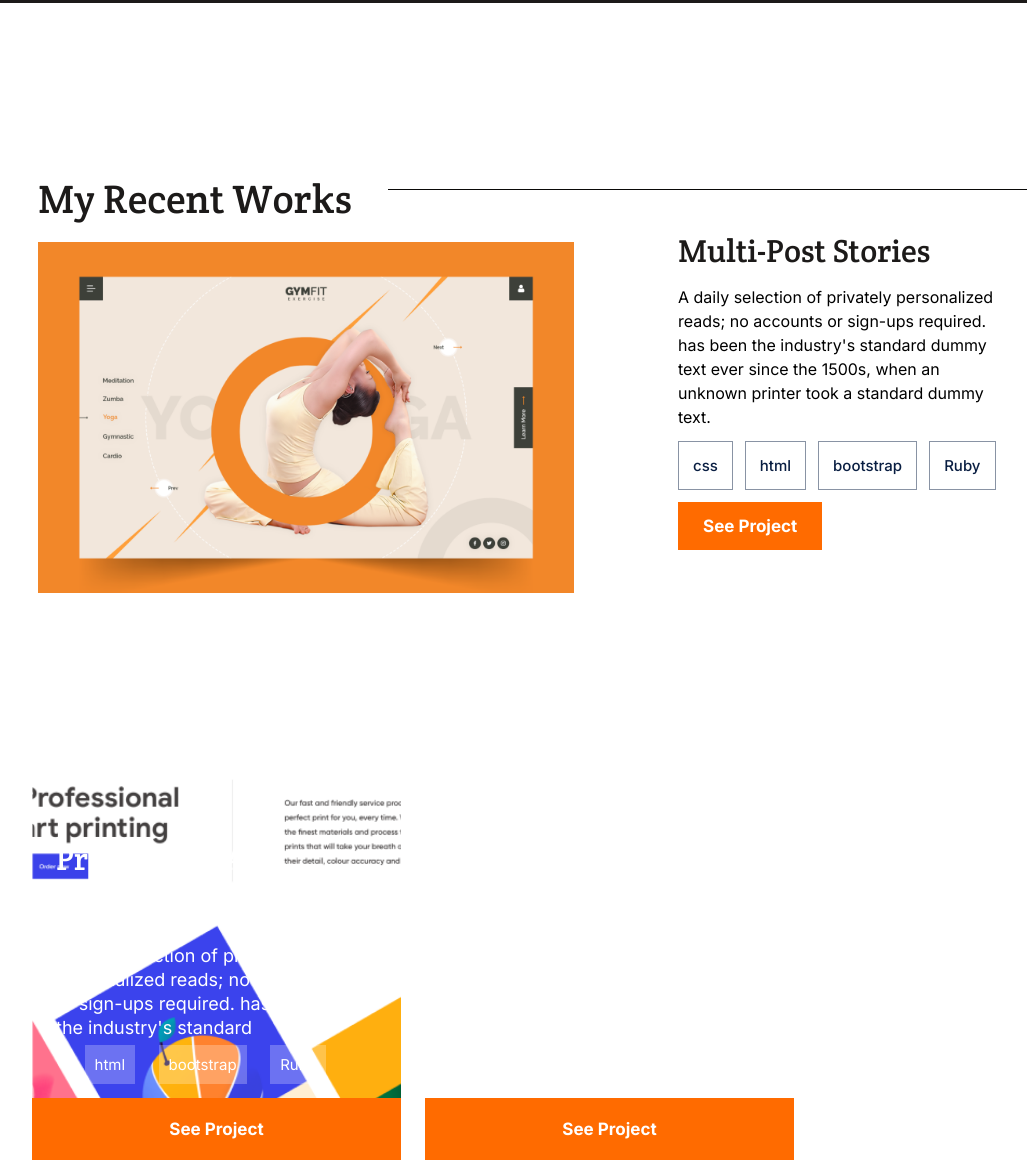
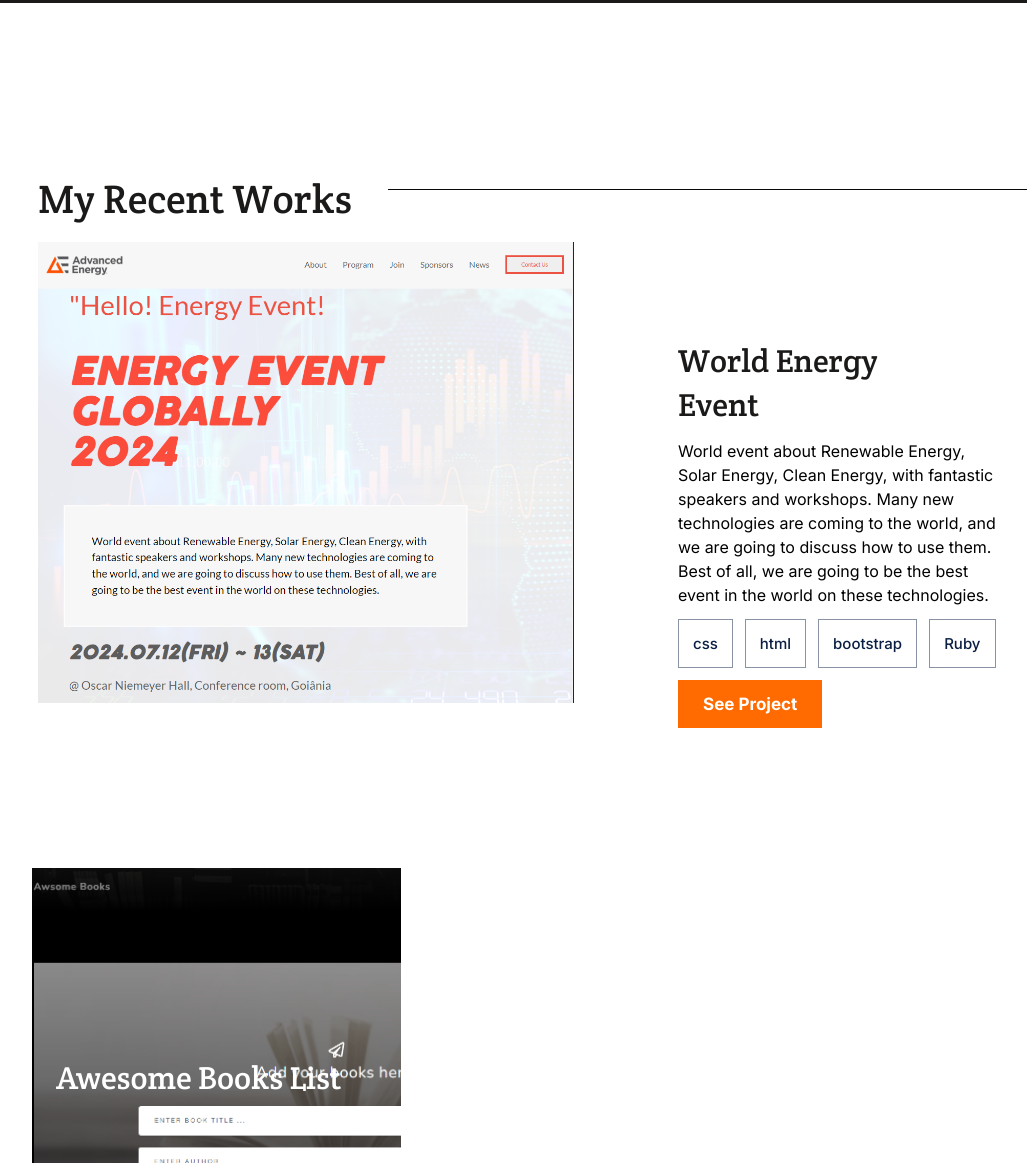
Before and after one commit to mrEckendonk/portfolio, a plain HTML site: page index.html in a window 1280 px wide. Shown: the part 715-1878 px from the top of the page, without its empty margins (112-1139 px from the left). Drawn offline with Linux system fonts and the light colour scheme.

Commit message:
added new projects

```diff
--- a/index.html
+++ b/index.html
@@ -147,16 +147,14 @@
       </div>
       <div class="line"></div>
       <div>
-        <img src="assets/joga_2x.png" alt="project image" class="joga" />
+        <img src="./assets/energy_event.png" alt="project image" class="joga" />
       </div>
       <div class="text2">
-        <h3>Multi-Post Stories</h3>
+        <h3>World Energy Event</h3>
       </div>
       <div class="text3">
         <p>
-          A daily selection of privately personalized reads; no accounts or
-          sign-ups required. has been the industry's standard dummy text ever
-          since the 1500s, when an unknown printer took a standard dummy text.
+          World event about Renewable Energy, Solar Energy, Clean Energy, with fantastic speakers and workshops. Many new technologies are coming to the world, and we are going to discuss how to use them. Best of all, we are going to be the best event in the world on these technologies.
         </p>
       </div>
       <!-- Menu Items-->
@@ -206,18 +204,18 @@
             </ul>
           </nav>
           <div class="middle_section">
-            <img src="assets/joga_2x.png" alt="project image" class="joga" />
+            <img src="assets/energy_event.png" alt="project image" class="joga" />
             <div class="side_section">
               <div class="text3">
                 <p>
-                  Lorem ipsum, dolor sit amet consectetur adipisicing elit. Sint ipsa voluptate temporibus tempora vel soluta modi odio in provident, inventore quaerat eligendi, neque deleniti accusamus iusto consequuntur obcaecati architecto distinctio perferendis quod enim! Eum quam consectetur, magnam facere beatae dolor sint, a illo error omnis dolore, sunt deleniti exercitationem delectus tenetur tempore. Molestiae officiis, cupiditate molestias omnis sit maxime recusandae dolorem distinctio labore! Illum veritatis odio sapiente distinctio facilis rerum ipsa tempora eligendi eos ex? At sit libero adipisci minima eius veritatis sequi tempore soluta sunt, tempora omnis nesciunt similique facere reiciendis velit exercitationem nostrum alias neque, accusamus dolor expedita.
+                  World event about Renewable Energy, Solar Energy, Clean Energy, with fantastic speakers and workshops. Many new technologies are coming to the world, and we are going to discuss how to use them. Best of all, we are going to be the best event in the world on these technologies.
                 </p>
               </div>
               <div class="btns">
                 <button
                   type="button"
                   class="see_btn"
-                  onclick="window.location.href='#';"
+                  onclick="window.location.href='https://creative-world-event.netlify.app';"
                 >
                 See Live
 
@@ -227,7 +225,7 @@
                 <button
                 type="button"
                 class="see_btn"
-                onclick="window.location.href='#';"
+                onclick="window.location.href='https://github.com/mrEckendonk/World-Energy-Event';"
                 >
                 See Source
 
--- a/index.js
+++ b/index.js
@@ -1,12 +1,12 @@
 const cards = [
   {
-    title: 'Profesional Art Printing Data Ramoun',
-    text: "A daily selection of privately personalized reads; no accounts or sign-ups required. has been the industry's standard",
+    title: 'Awesome Books List',
+    text: "",
     img: 'img1',
     tech: ['html', 'bootstrap', 'Ruby'],
     links: {
-      live: 'https://google.com',
-      source: 'https://google.com',
+      live: 'https://awesomebooks-1.netlify.app',
+      source: 'https://github.com/mrEckendonk/Awesome-books',
     },
   },
   {
--- a/style.css
+++ b/style.css
@@ -364,7 +364,7 @@ ul {
 }
 
 .img1 {
-  background: url("assets/image_backgrnd1.png");
+  background: url("assets/awesome_books.png");
   background-repeat: no-repeat;
   background-size: cover;
   flex-basis: 369px;
```
Also changed, not shown: assets/awesome_books.png (added), assets/energy_event.png (added).
